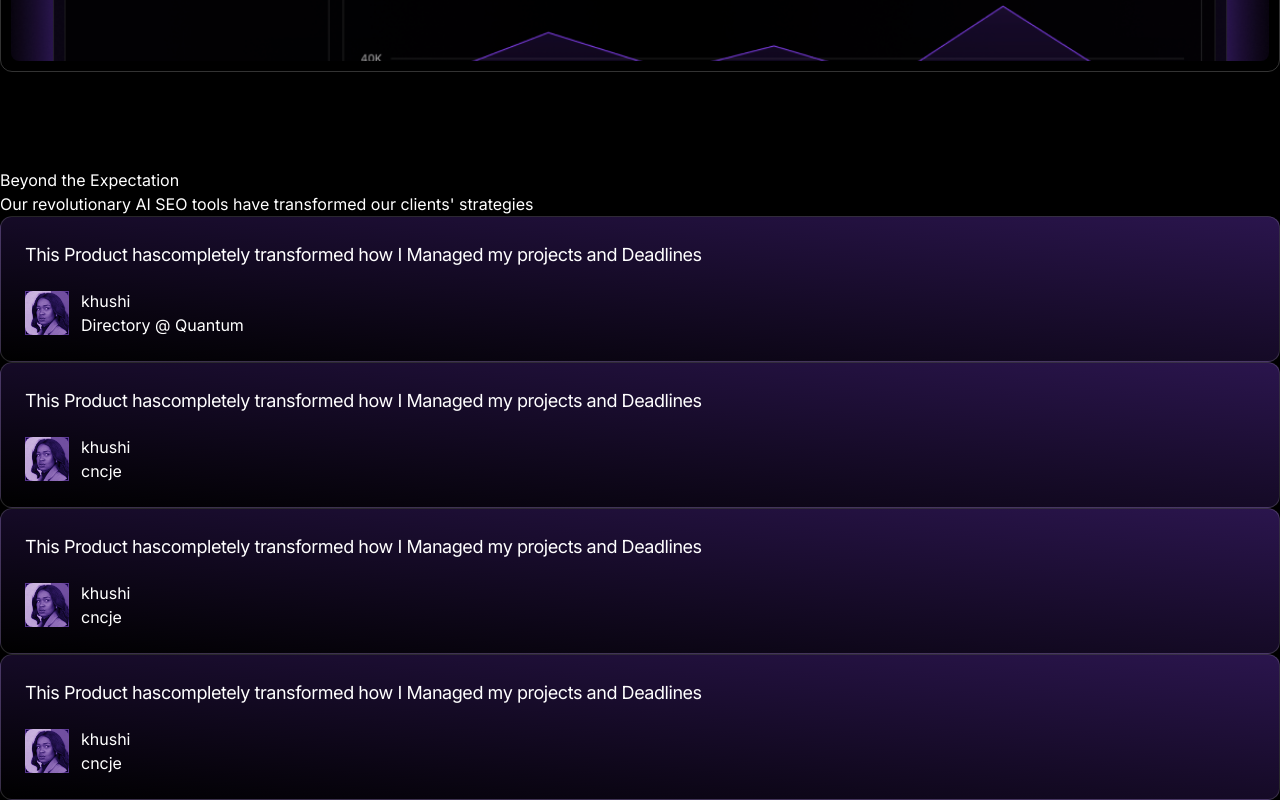
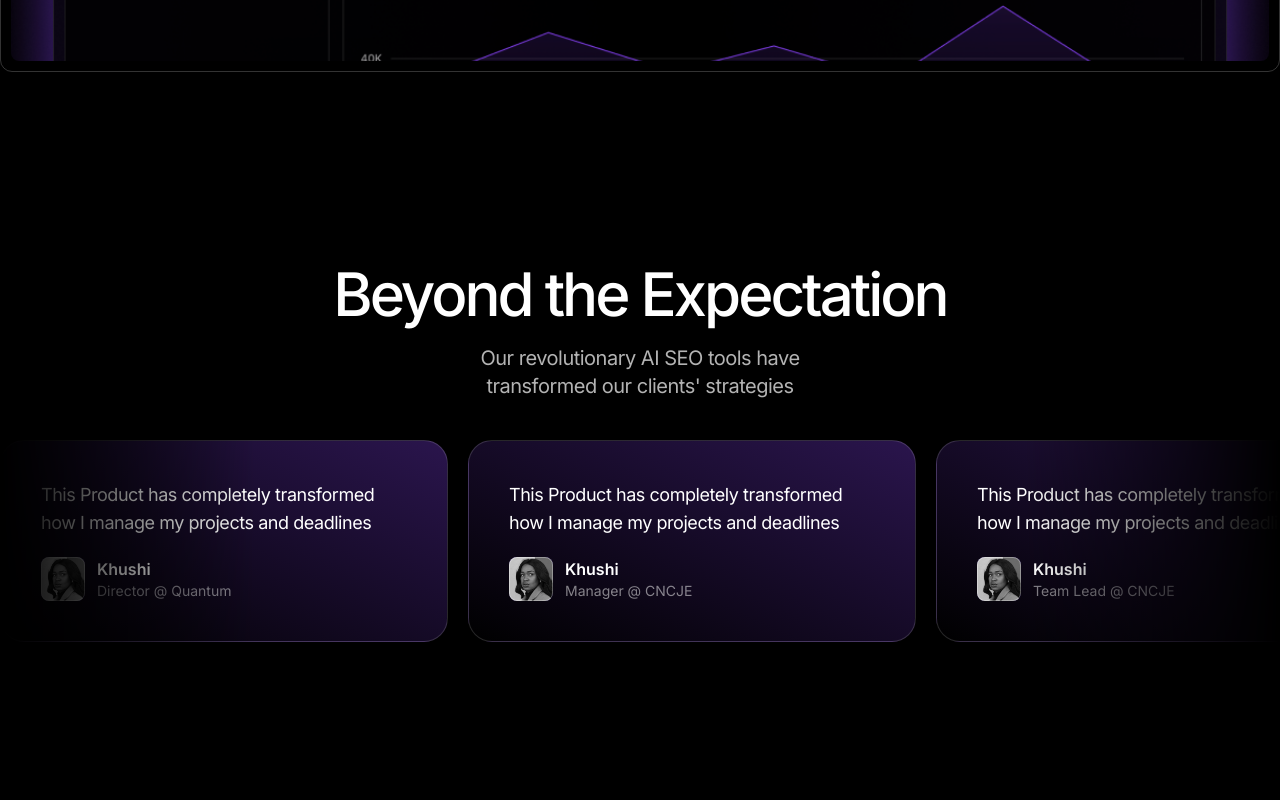
Before and after one commit to khushi4452/-AI_Saas, a Next.js app: page / in a window 1280 px wide. Shown: the part 1684-2484 px from the top of the page. After the commit the page ends 2422 px from the top, so only its background shows below. Built offline with nearby package versions, Linux system fonts and the light colour scheme.

Commit message:
completed Testimonial

```diff
--- a/src/sections/Testimonials.tsx
+++ b/src/sections/Testimonials.tsx
@@ -3,62 +3,76 @@ import avatar1 from "./../assets/Avatar 1.png";
 
 const testimonials = [
     {
-        text: "This Product hascompletely transformed how I Managed my projects and Deadlines",
-        name: "khushi",
-        title: "Directory @ Quantum",
+        text: "This Product has completely transformed how I manage my projects and deadlines",
+        name: "Khushi",
+        title: "Director @ Quantum",
         avatarImg: avatar1,
     },
     {
-        text: "This Product hascompletely transformed how I Managed my projects and Deadlines",
-        name: "khushi",
-        title: "cncje",
+        text: "This Product has completely transformed how I manage my projects and deadlines",
+        name: "Khushi",
+        title: "Manager @ CNCJE",
         avatarImg: avatar1,
     },
     {
-        text: "This Product hascompletely transformed how I Managed my projects and Deadlines",
-        name: "khushi",
-        title: "cncje",
+        text: "This Product has completely transformed how I manage my projects and deadlines",
+        name: "Khushi",
+        title: "Team Lead @ CNCJE",
         avatarImg: avatar1,
     },
     {
-        text: "This Product hascompletely transformed how I Managed my projects and Deadlines",
-        name: "khushi",
-        title: "cncje",
+        text: "This Product has completely transformed how I manage my projects and deadlines",
+        name: "Khushi",
+        title: "Analyst @ CNCJE",
         avatarImg: avatar1,
     },
 ];
 
 export const Testimonials = () => {
  return (
-        <section className="container">
-            <h2>Beyond the Expectation</h2>
-            <p>
+<section className="py-20 md:py-24">
+<h2 className="text-5xl md:text-6xl text-center tracking-tighter font-medium">
+    Beyond the Expectation
+ </h2>
+
+ <p className="text-white/70 text-lg md:text-xl text-center mt-5 tracking-tight max-w-sm mx-auto">
   Our revolutionary AI SEO tools have transformed our clients'
   strategies
  </p>
+
+ <div className="overflow-hidden mt-10 [mask-image:linear-gradient(to_right,transparent,black_20%,black_80%,transparent)]">
+<div className="flex gap-5">
  {testimonials.map((testimonial, index) => (
  <div
  key={index}
-                    className="border border-white/15 p-6 rounded-xl bg-[linear-gradient(to_bottom_left,rgb(140,69,255,.3),black)]"
-                >
-                    <div className="text-lg tracking-tight">
+className="border border-white/15 p-6 md:p-10 rounded-[1.5rem] bg-[linear-gradient(to_bottom_left,rgb(140,69,255,.3),black)] max-w-xs md:max-w-md flex-none" >
+ <div className="text-lg tracking-tight md:text-cxl">
  {testimonial.text}
 </div>
 <div className="flex items-center gap-3 mt-5">
-                        <div className="relative after:content-[''] after:absolute after:inset-0 after:bg-[rgb(140,69,244)] after:mix-blend-soft-light before:content-[''] before:absolute before:inset-0 before:border before:border-white/30">
-                            <Image
-                                src={testimonial.avatarImg}
+<div className="relative">
+<div className="absolute inset-0 bg-[rgb(140,69,244)] mix-blend-soft-light rounded-lg"></div>
+<div className="absolute inset-0 border border-white/30 rounded-lg z-10"></div>
+
+
+
+ <Image src={testimonial.avatarImg}
  alt={`Avatar for ${testimonial.name}`}
-                                className="h-11 w-11 rounded-lg grayscale "
-                            />
+ className="h-11 w-11 rounded-lg grayscale" />
  </div>
 <div>
-                            <div>{testimonial.name}</div>
-                            <div>{testimonial.title}</div>
+<div className="text-white font-semibold">
+{testimonial.name}
+  </div>
+<div className="text-white/50 text-sm">
+ {testimonial.title}
+ </div>
  </div>
 </div>
 </div>
  ))}
+</div>
+ </div>
 </section>
     );
 };
```
Lines whose indentation alone changed are shown as unchanged.
